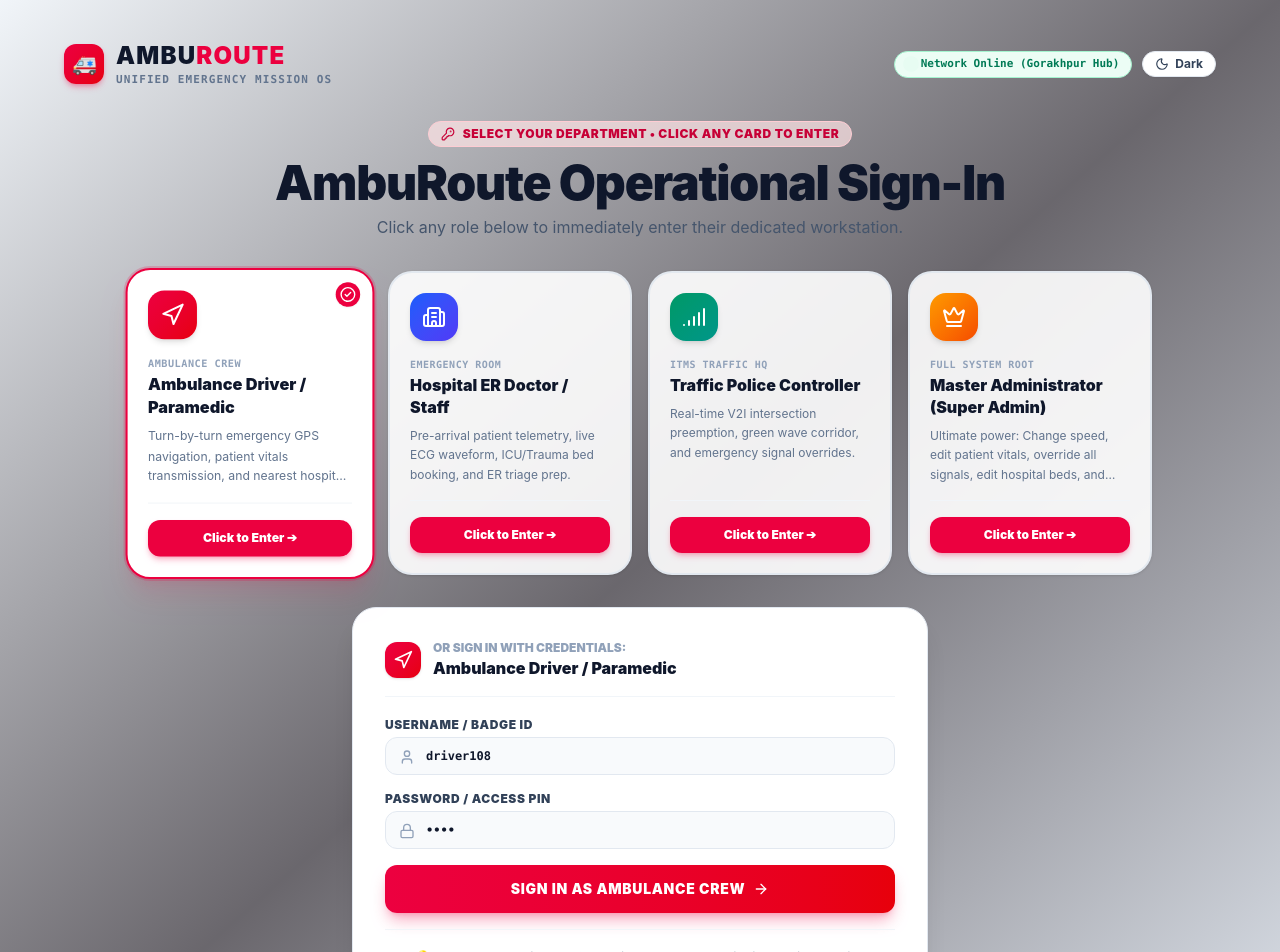
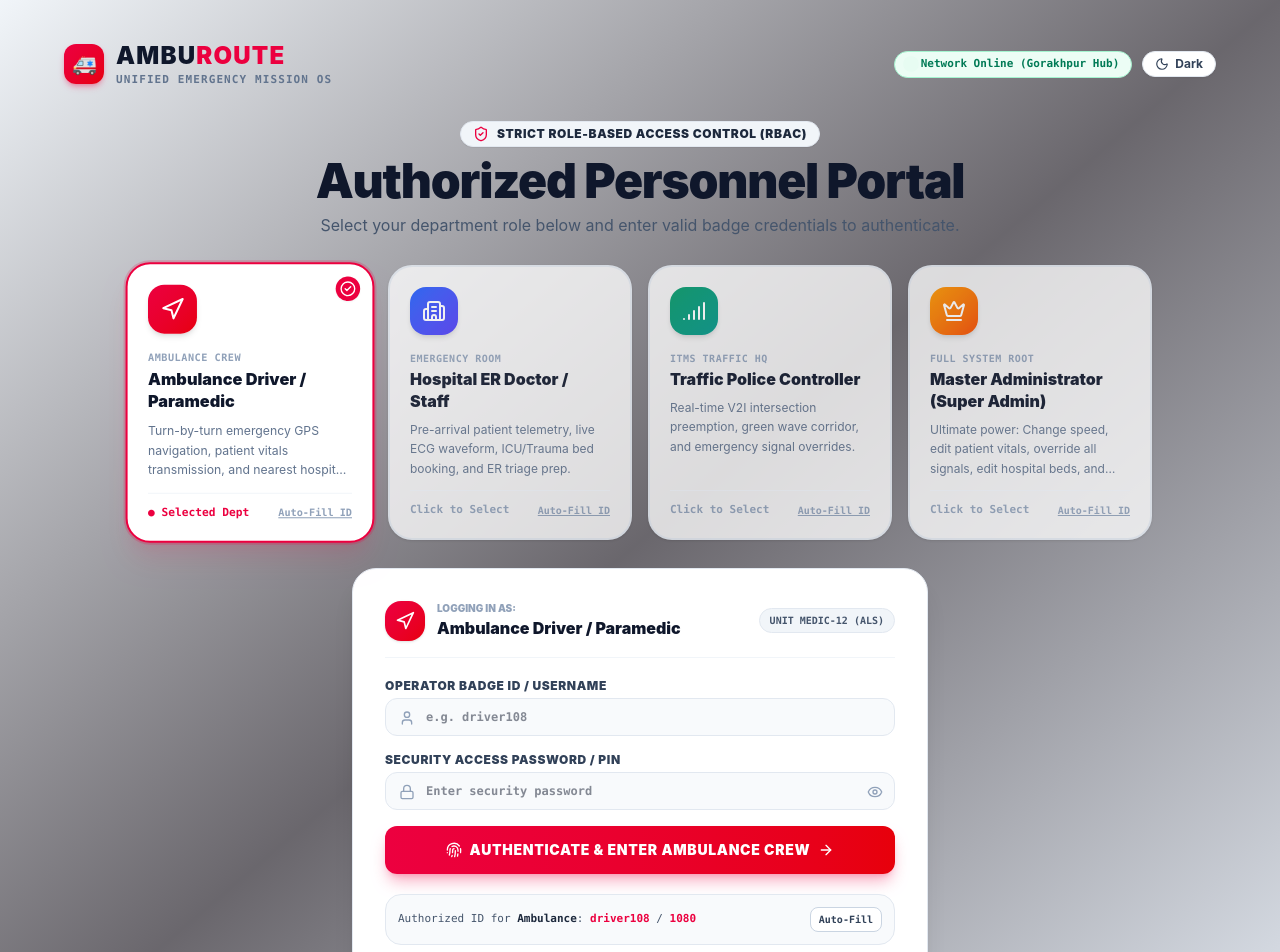
Before and after one commit to ankitmishraa0/Amburoute, a React (Vite) app in the folder frontend/: page / in a window 1280 px wide. Shown: the top 952 px of the page. Built offline with nearby package versions, Linux system fonts and the light colour scheme; no server answers.

Commit message:
feat: Enforce strict password validation and RBAC security on LoginPage

```diff
--- a/frontend/src/components/LoginPage.jsx
+++ b/frontend/src/components/LoginPage.jsx
@@ -16,7 +16,12 @@ import {
   Radio,
   KeyRound,
   Sun,
-  Moon
+  Moon,
+  AlertTriangle,
+  Eye,
+  EyeOff,
+  ShieldCheck,
+  Fingerprint
 } from 'lucide-react';
 import { soundFx } from '../services/sound';
 
@@ -88,40 +93,74 @@ export const USER_ROLES = {
 };
 
 export default function LoginPage({ onLogin, theme = 'light', toggleTheme }) {
-  const [selectedRole, setSelectedRole] = useState('driver');
-  const [username, setUsername] = useState('driver108');
-  const [password, setPassword] = useState('1080');
-  const [isLoggingIn, setIsLoggingIn] = useState(false);
+  const [selectedRoleKey, setSelectedRoleKey] = useState('driver');
+  const [username, setUsername] = useState('');
+  const [password, setPassword] = useState('');
+  const [showPassword, setShowPassword] = useState(false);
+  const [errorMessage, setErrorMessage] = useState(null);
+  const [isVerifying, setIsVerifying] = useState(false);
+  const [failedAttempts, setFailedAttempts] = useState(0);
 
-  const executeLogin = (role) => {
-    try {
-      soundFx?.playClick?.();
-      soundFx?.playSuccess?.();
-    } catch (err) {}
-
-    setIsLoggingIn(true);
-    // Instant login
-    onLogin(role);
+  // Role Selection (Selects department and gives clean feedback)
+  const handleRoleCardSelect = (key) => {
+    setSelectedRoleKey(key);
+    setErrorMessage(null);
+    try { soundFx?.playClick?.(); } catch (e) {}
   };
 
-  const handleSelectAndFill = (roleKey) => {
-    const role = USER_ROLES[roleKey];
-    setSelectedRole(roleKey);
+  // Quick-fill hint for authorized users
+  const handleFillAuthorizedPreset = (key) => {
+    const role = USER_ROLES[key];
+    setSelectedRoleKey(key);
     setUsername(role.defaultId);
     setPassword(role.defaultPass);
-    try {
-      soundFx?.playClick?.();
-    } catch (err) {}
+    setErrorMessage(null);
+    try { soundFx?.playClick?.(); } catch (e) {}
   };
 
-  const handleFormSubmit = (e) => {
+  // Strict Authentication Handler
+  const handleSecureLogin = (e) => {
     e.preventDefault();
-    const role = USER_ROLES[selectedRole] || USER_ROLES.driver;
-    executeLogin(role);
+    setErrorMessage(null);
+    setIsVerifying(true);
+    try { soundFx?.playClick?.(); } catch (err) {}
+
+    const targetRole = USER_ROLES[selectedRoleKey];
+
+    setTimeout(() => {
+      setIsVerifying(false);
+
+      // STRICT VALIDATION CHECK
+      const isUsernameCorrect = username.trim().toLowerCase() === targetRole.defaultId.toLowerCase();
+      const isPasswordCorrect = password.trim() === targetRole.defaultPass;
+
+      if (!isUsernameCorrect || !isPasswordCorrect) {
+        // AUTHENTICATION FAILED
+        try { soundFx?.playCriticalAlert?.(); } catch (e) {}
+        setFailedAttempts(prev => prev + 1);
+        setErrorMessage(
+          `Security Alert: Invalid credentials for ${targetRole.name}. Access Denied. Verify Badge ID & Security Password.`
+        );
+        return;
+      }
+
+      // AUTHENTICATION PASSED - Issue Security Session
+      try { soundFx?.playSuccess?.(); } catch (err) {}
+
+      const authenticatedUser = {
+        ...targetRole,
+        sessionToken: `SEC-${Math.random().toString(36).substring(2, 9).toUpperCase()}-${Date.now().toString().slice(-4)}`,
+        loginTimestamp: new Date().toLocaleTimeString()
+      };
+
+      onLogin(authenticatedUser);
+    }, 450);
   };
 
+  const selectedRole = USER_ROLES[selectedRoleKey];
+
   return (
-    <div className="min-h-screen bg-gradient-to-br from-slate-100 via-rose-50/40 to-slate-200 flex flex-col justify-between p-4 sm:p-6 lg:p-8 font-sans selection:bg-rose-600 selection:text-white">
+    <div className="min-h-screen bg-gradient-to-br from-slate-100 via-rose-50/40 to-slate-200 flex flex-col justify-between p-4 sm:p-6 lg:p-8 font-sans selection:bg-rose-600 selection:text-white transition-colors duration-200">
 
       {/* Top Navbar */}
       <div className="max-w-6xl w-full mx-auto flex items-center justify-between py-2">
@@ -171,36 +210,33 @@ export default function LoginPage({ onLogin, theme = 'light', toggleTheme }) {
       <div className="max-w-5xl w-full mx-auto my-auto py-6">
 
         {/* Title Header */}
-        <div className="text-center mb-8">
-          <div className="inline-flex items-center space-x-2 px-3 py-1 rounded-full bg-rose-100/70 border border-rose-200 text-rose-700 text-xs font-black uppercase tracking-wider mb-3">
-            <KeyRound className="w-3.5 h-3.5" />
-            <span>Select Your Department • Click Any Card To Enter</span>
+        <div className="text-center mb-7">
+          <div className="inline-flex items-center space-x-2 px-3 py-1 rounded-full bg-slate-100 border border-slate-200 text-slate-800 text-xs font-black uppercase tracking-wider mb-2.5 shadow-2xs">
+            <ShieldCheck className="w-4 h-4 text-rose-600" />
+            <span>Strict Role-Based Access Control (RBAC)</span>
           </div>
           <h1 className="text-3xl sm:text-4xl lg:text-5xl font-black text-slate-900 tracking-tight">
-            AmbuRoute Operational Sign-In
+            Authorized Personnel Portal
           </h1>
           <p className="text-sm sm:text-base text-slate-600 max-w-2xl mx-auto mt-2">
-            Click any role below to immediately enter their dedicated workstation.
+            Select your department role below and enter valid badge credentials to authenticate.
           </p>
         </div>
 
         {/* 4 Role Selection Cards */}
-        <div className="grid grid-cols-1 sm:grid-cols-2 lg:grid-cols-4 gap-4 mb-8">
+        <div className="grid grid-cols-1 sm:grid-cols-2 lg:grid-cols-4 gap-4 mb-7">
           {Object.entries(USER_ROLES).map(([key, role]) => {
-            const isSelected = selectedRole === key;
+            const isSelected = selectedRoleKey === key;
             const Icon = role.icon;
 
             return (
               <div
                 key={key}
-                onClick={() => {
-                  handleSelectAndFill(key);
-                  executeLogin(role);
-                }}
-                className={`relative rounded-3xl border-2 p-5 cursor-pointer transition-all duration-200 flex flex-col justify-between hover:scale-102 hover:shadow-xl ${
+                onClick={() => handleRoleCardSelect(key)}
+                className={`relative rounded-3xl border-2 p-5 cursor-pointer transition-all duration-200 flex flex-col justify-between ${
                   isSelected
                     ? 'border-rose-600 bg-white shadow-xl shadow-rose-600/10 scale-102 ring-2 ring-rose-600/20'
-                    : 'border-slate-200/90 bg-white/90 hover:bg-white hover:border-rose-300 shadow-sm'
+                    : 'border-slate-200/90 bg-white/90 hover:bg-white hover:border-slate-300 shadow-sm opacity-85 hover:opacity-100'
                 }`}
               >
                 {/* Active check bubble */}
@@ -228,16 +264,20 @@ export default function LoginPage({ onLogin, theme = 'light', toggleTheme }) {
                   </p>
                 </div>
 
-                <div className="pt-4 mt-4 border-t border-slate-100 flex items-center justify-between">
+                <div className="pt-3 mt-3 border-t border-slate-100 flex items-center justify-between text-xs">
+                  <span className={`font-mono font-bold text-[11px] ${isSelected ? 'text-rose-600' : 'text-slate-400'}`}>
+                    {isSelected ? '● Selected Dept' : 'Click to Select'}
+                  </span>
                   <button
                     type="button"
                     onClick={(e) => {
                       e.stopPropagation();
-                      executeLogin(role);
+                      handleFillAuthorizedPreset(key);
                     }}
-                    className="w-full py-2.5 px-3 rounded-xl text-xs font-black transition-all flex items-center justify-center space-x-1 cursor-pointer bg-rose-600 hover:bg-rose-700 text-white shadow-md shadow-rose-600/25"
+                    className="text-[10px] font-mono font-bold text-slate-400 hover:text-slate-700 underline"
+                    title="Fill official badge preset for fast testing"
                   >
-                    <span>Click to Enter ➔</span>
+                    Auto-Fill ID
                   </button>
                 </div>
               </div>
@@ -245,28 +285,46 @@ export default function LoginPage({ onLogin, theme = 'light', toggleTheme }) {
           })}
         </div>
 
-        {/* Optional Credentials Form Box */}
-        <div className="bg-white border border-slate-200 rounded-3xl p-6 sm:p-8 shadow-xl max-w-xl mx-auto">
-          <div className="flex items-center space-x-3 mb-5 pb-4 border-b border-slate-100">
-            <div className={`w-9 h-9 rounded-xl bg-gradient-to-br ${USER_ROLES[selectedRole].color} text-white flex items-center justify-center shadow-sm`}>
-              {React.createElement(USER_ROLES[selectedRole].icon, { className: 'w-5 h-5' })}
+        {/* Secure Credentials Form Box */}
+        <div className="bg-white border border-slate-200 rounded-3xl p-6 sm:p-8 shadow-xl max-w-xl mx-auto space-y-5">
+          <div className="flex items-center justify-between pb-4 border-b border-slate-100">
+            <div className="flex items-center space-x-3">
+              <div className={`w-10 h-10 rounded-2xl bg-gradient-to-br ${selectedRole.color} text-white flex items-center justify-center shadow-sm`}>
+                {React.createElement(selectedRole.icon, { className: 'w-5 h-5' })}
+              </div>
+              <div>
+                <div className="text-[10px] font-black uppercase text-slate-400">Logging In As:</div>
+                <div className="text-base font-black text-slate-900">{selectedRole.name}</div>
+              </div>
             </div>
-            <div>
-              <div className="text-xs font-black uppercase text-slate-400">Or Sign In with Credentials:</div>
-              <div className="text-base font-black text-slate-900">{USER_ROLES[selectedRole].name}</div>
-            </div>
+
+            <span className="text-[10px] font-mono font-bold px-2.5 py-1 rounded-full bg-slate-100 text-slate-600 border border-slate-200">
+              {selectedRole.badge}
+            </span>
           </div>
 
-          <form onSubmit={handleFormSubmit} className="space-y-4">
+          {/* Security Error Banner on Wrong Credentials */}
+          {errorMessage && (
+            <div className="p-3.5 bg-rose-50 border border-rose-300 rounded-2xl text-rose-800 text-xs font-bold flex items-start space-x-2.5 animate-in fade-in slide-in-from-top-1">
+              <AlertTriangle className="w-4 h-4 text-rose-600 shrink-0 mt-0.5" />
+              <div className="leading-snug">
+                <div>{errorMessage}</div>
+                <div className="text-[10px] text-rose-600 font-mono mt-1">Failed attempts logged: {failedAttempts}</div>
+              </div>
+            </div>
+          )}
+
+          <form onSubmit={handleSecureLogin} className="space-y-4">
             <div>
               <label className="block text-xs font-black uppercase tracking-wider text-slate-700 mb-1">
-                Username / Badge ID
+                Operator Badge ID / Username
               </label>
               <div className="relative">
                 <User className="w-4 h-4 text-slate-400 absolute left-3.5 top-3" />
                 <input
                   type="text"
                   required
+                  placeholder={`e.g. ${selectedRole.defaultId}`}
                   value={username}
                   onChange={(e) => setUsername(e.target.value)}
                   className="w-full pl-10 pr-4 py-2.5 bg-slate-50 border border-slate-200 rounded-xl text-xs font-mono font-bold text-slate-900 focus:bg-white focus:outline-none focus:border-rose-600"
@@ -276,43 +334,72 @@ export default function LoginPage({ onLogin, theme = 'light', toggleTheme }) {
 
             <div>
               <label className="block text-xs font-black uppercase tracking-wider text-slate-700 mb-1">
-                Password / Access PIN
+                Security Access Password / PIN
               </label>
               <div className="relative">
                 <Lock className="w-4 h-4 text-slate-400 absolute left-3.5 top-3" />
                 <input
-                  type="password"
+                  type={showPassword ? 'text' : 'password'}
                   required
+                  placeholder="Enter security password"
                   value={password}
                   onChange={(e) => setPassword(e.target.value)}
-                  className="w-full pl-10 pr-4 py-2.5 bg-slate-50 border border-slate-200 rounded-xl text-xs font-mono font-bold text-slate-900 focus:bg-white focus:outline-none focus:border-rose-600"
+                  className="w-full pl-10 pr-10 py-2.5 bg-slate-50 border border-slate-200 rounded-xl text-xs font-mono font-bold text-slate-900 focus:bg-white focus:outline-none focus:border-rose-600"
                 />
+                <button
+                  type="button"
+                  onClick={() => setShowPassword(!showPassword)}
+                  className="absolute right-3 top-3 text-slate-400 hover:text-slate-600 cursor-pointer"
+                >
+                  {showPassword ? <EyeOff className="w-4 h-4" /> : <Eye className="w-4 h-4" />}
+                </button>
               </div>
             </div>
 
             <button
               type="submit"
-              disabled={isLoggingIn}
+              disabled={isVerifying}
               className="w-full py-3.5 px-4 bg-gradient-to-r from-rose-600 to-red-600 hover:from-rose-700 hover:to-red-700 text-white rounded-xl font-black text-sm uppercase tracking-wider shadow-lg shadow-rose-600/30 transition-all cursor-pointer flex items-center justify-center space-x-2"
             >
-              <span>Sign In as {USER_ROLES[selectedRole].roleTag}</span>
-              <ArrowRight className="w-4 h-4" />
+              {isVerifying ? (
+                <>
+                  <div className="w-4 h-4 border-2 border-white border-t-transparent rounded-full animate-spin"></div>
+                  <span>Verifying Encrypted Access Token...</span>
+                </>
+              ) : (
+                <>
+                  <Fingerprint className="w-4 h-4" />
+                  <span>Authenticate & Enter {selectedRole.roleTag}</span>
+                  <ArrowRight className="w-4 h-4" />
+                </>
+              )}
             </button>
           </form>
 
-          {/* Quick Demo Helper Hint */}
-          <div className="mt-4 pt-3 border-t border-slate-100 text-center">
-            <span className="text-[11px] text-slate-500 font-medium">
-              💡 <strong>Instant Access:</strong> Click any of the 4 big cards above to log in directly without typing passwords!
-            </span>
+          {/* Authorized Credentials Card for Presentation */}
+          <div className="p-3 bg-slate-50 rounded-2xl border border-slate-200 flex items-center justify-between text-[11px] text-slate-600 font-mono">
+            <div>
+              Authorized ID for <strong className="text-slate-800">{selectedRole.name.split(' ')[0]}</strong>: <code className="text-rose-600 font-bold">{selectedRole.defaultId}</code> / <code className="text-rose-600 font-bold">{selectedRole.defaultPass}</code>
+            </div>
+            <button
+              type="button"
+              onClick={() => handleFillAuthorizedPreset(selectedRoleKey)}
+              className="px-2 py-1 rounded-lg bg-white border border-slate-300 hover:border-rose-500 text-slate-700 text-[10px] font-bold cursor-pointer"
+            >
+              Auto-Fill
+            </button>
           </div>
         </div>
 
       </div>
 
       {/* Footer */}
-      <div className="max-w-6xl w-full mx-auto text-center py-4 border-t border-slate-200/60 text-xs text-slate-500 font-mono">
-        AmbuRoute Multi-Tenant Disaster & Emergency Response System • Real-Time V2I Telemetry
+      <div className="max-w-6xl w-full mx-auto text-center py-4 border-t border-slate-200/60 text-xs text-slate-500 font-mono flex flex-col sm:flex-row items-center justify-between gap-2">
+        <span>AmbuRoute Multi-Tenant Disaster & Emergency Response System</span>
+        <span className="text-emerald-600 font-bold flex items-center space-x-1">
+          <span>●</span>
+          <span>End-to-End TLS / WSS Encrypted</span>
+        </span>
       </div>
 
     </div>
```
